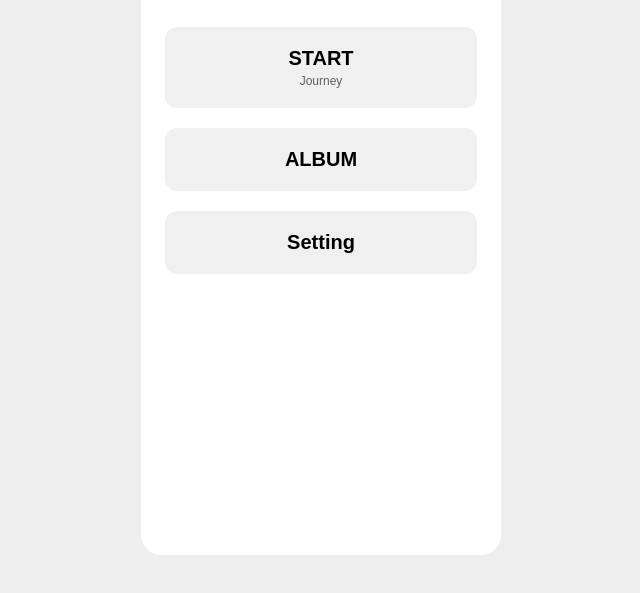
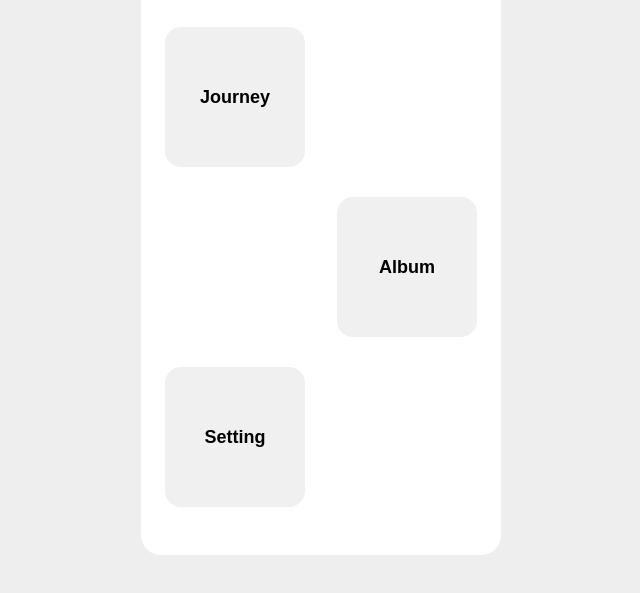
Before and after one commit to p2hacks2025/pre-24, a plain HTML site: page frontend/Screen/home.html in a window 1280 px wide. Shown: the part 165-758 px from the top of the page, without its empty margins (319-959 px from the left). Drawn offline with Linux system fonts and the light colour scheme.

Commit message:
ログイン画面とホーム画面の変更

```diff
--- a/frontend/Screen/home.html
+++ b/frontend/Screen/home.html
@@ -10,18 +10,17 @@
 
     <h1 class="title">Home</h1>
 
-    <div class="menu">
-      <a href="journey.html" class="menu-btn">
-        <span>START</span>
-        <small>Journey</small>
+    <div class="zigzag">
+      <a href="journey.html" class="card left">
+        Journey
       </a>
 
-      <a href="album.html" class="menu-btn">
-        <span>ALBUM</span>
+      <a href="album.html" class="card right">
+        Album
       </a>
 
-      <a href="setting.html" class="menu-btn">
-        <span>Setting</span>
+      <a href="setting.html" class="card left">
+        Setting
       </a>
     </div>
 
--- a/frontend/Screen/style.css
+++ b/frontend/Screen/style.css
@@ -25,30 +25,71 @@ body {
   margin-bottom: 30px;
 }
 
-.menu {
+.zigzag {
   display: flex;
   flex-direction: column;
-  gap: 20px;
+  gap: 30px;
 }
 
-.menu-btn {
-  display: block;
-  padding: 20px;
-  text-align: center;
-  border-radius: 12px;
+/* 正方形カード */
+.card {
+  width: 140px;
+  height: 140px;
   background: #f0f0f0;
+  border-radius: 16px;
+
+  display: flex;
+  align-items: center;
+  justify-content: center;
+
   text-decoration: none;
   color: black;
+  font-weight: bold;
+  font-size: 18px;
 }
 
-.menu-btn span {
-  font-size: 20px;
+/* 左右ずらし */
+.left {
+  align-self: flex-start;
+}
+
+.right {
+  align-self: flex-end;
+}
+
+/*キラキラ*/
+.card:hover {
+  background: #e0e7ff;
+  transform: scale(1.03);
+}
+
+/* ログインエリア */
+.login-area {
+  display: flex;
+  flex-direction: column;
+  gap: 16px;
+  margin-top: 60px;
+}
+
+.login-area input {
+  padding: 12px;
+  font-size: 16px;
+  border-radius: 10px;
+  border: 1px solid #ccc;
+}
+
+/* ログインボタン */
+.login-btn {
+  margin-top: 20px;
+  padding: 14px;
+  text-align: center;
+  background: #f0f0f0;
+  border-radius: 12px;
+  text-decoration: none;
+  color: black;
   font-weight: bold;
 }
 
-.menu-btn small {
-  display: block;
-  margin-top: 4px;
-  font-size: 12px;
-  opacity: 0.6;
+.login-btn:hover {
+  background: #e0e7ff;
 }
```
Also changed, not shown: frontend/Screen/login.html (+12 -6 lines).
